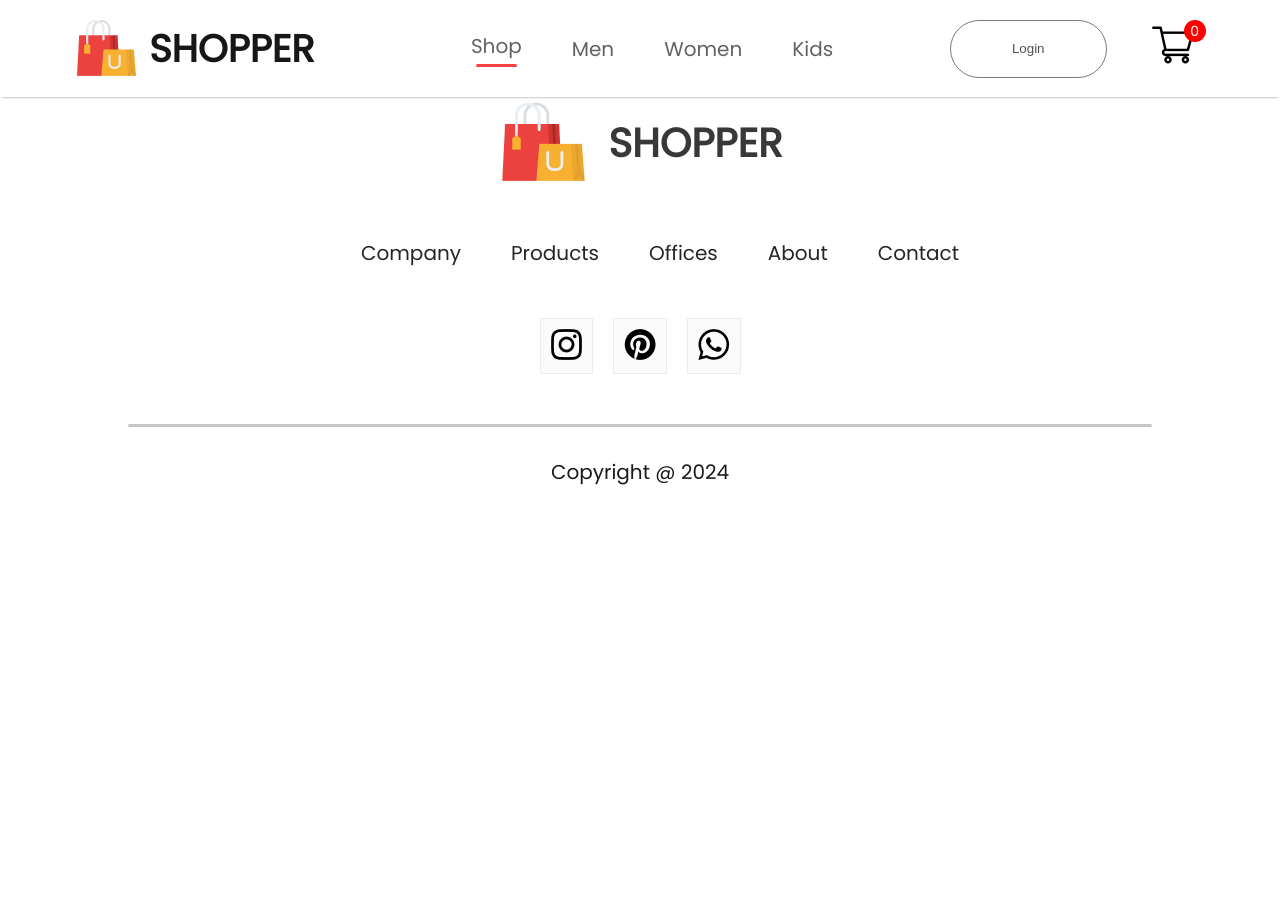
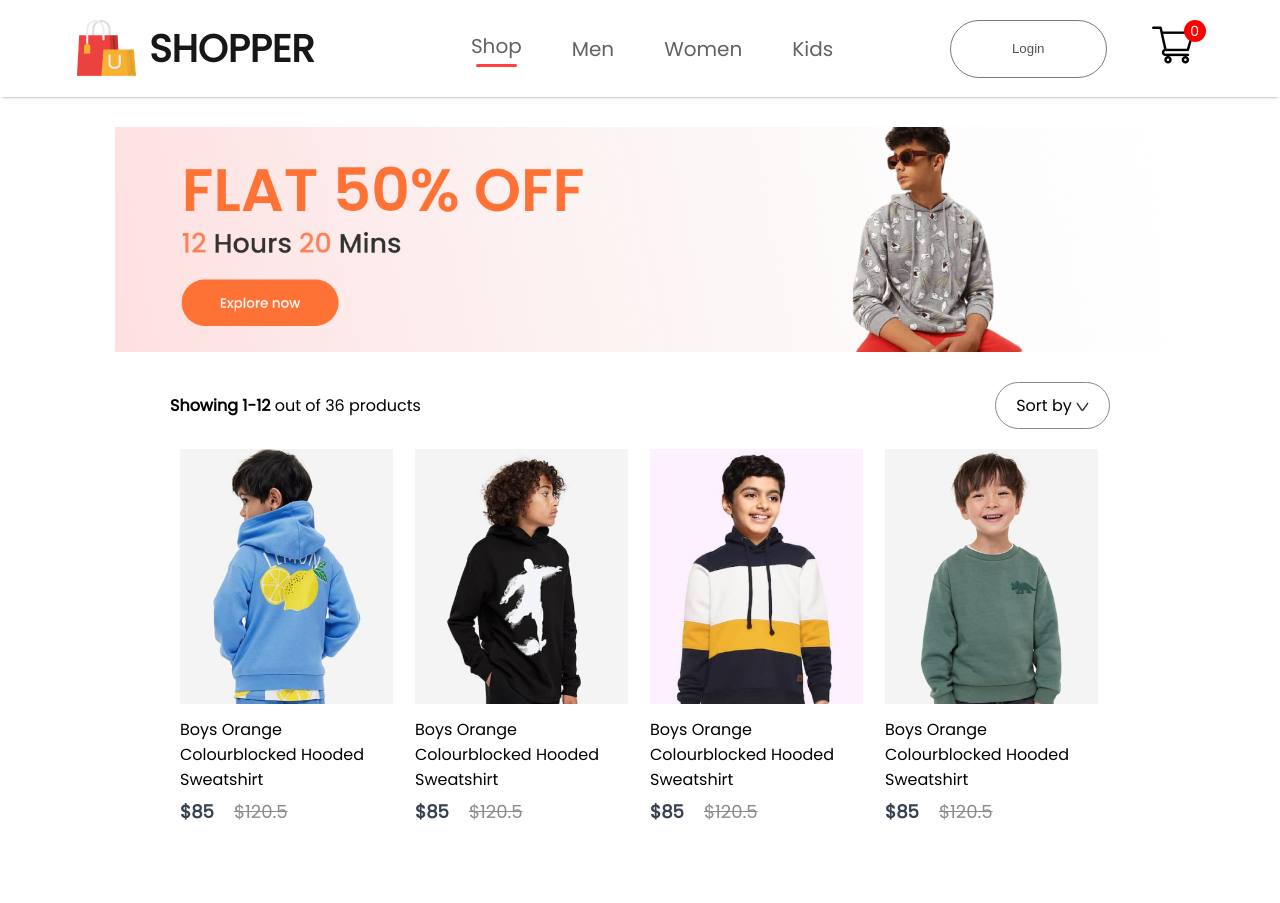
Before and after one commit to Samuel-Tobi/E-Commerce, a React (Create React App) app: page /kids in a window 1280 px wide. Shown: the top 903 px of the page. Before the commit the page ends 800 px from the top, so only its background shows below. Built offline with nearby package versions, Linux system fonts and the light colour scheme.

Commit message:
created shopcategory component and added banner as prop to each

```diff
--- a/src/App.js
+++ b/src/App.js
@@ -7,6 +7,9 @@ import Product from "./pages/Product";
 import Shop from "./pages/Shop";
 import ShopCategory from "./pages/ShopCategory";
 import Footer from "./components/footer/Footer";
+import men_banner from "./components/assets/banner_mens.png";
+import women_banner from "./components/assets/banner_women.png";
+import kids_banner from "./components/assets/banner_kids.png";
 
 function App() {
   return (
@@ -15,9 +18,18 @@ function App() {
         <Navbar />
         <Routes>
           <Route path="/" element={<Shop />} />
-          <Route path="/mens" element={<ShopCategory category="men" />} />
-          <Route path="/womens" element={<ShopCategory category="women" />} />
-          <Route path="/kids" element={<ShopCategory category="kids" />} />
+          <Route
+            path="/mens"
+            element={<ShopCategory banner={men_banner} category="men" />}
+          />
+          <Route
+            path="/womens"
+            element={<ShopCategory banner={women_banner} category="women" />}
+          />
+          <Route
+            path="/kids"
+            element={<ShopCategory banner={kids_banner} category="kid" />}
+          />
           <Route path="/product" element={<Product />}>
             <Route path=":productId" element={<Product />} />
           </Route>
--- /dev/null
+++ b/src/pages/CSS/shopCategory.css
@@ -0,0 +1,35 @@
+.shopCategory-banner {
+  display: block;
+  margin: 30px auto;
+  width: 82%;
+}
+.shopCategory-indexSort {
+  display: flex;
+  margin: 0px 170px;
+  justify-content: space-between;
+  align-items: center;
+}
+.shopCategory-sort {
+  padding: 10px 20px;
+  border-radius: 40px;
+  border: 1px solid #888;
+}
+.shopCategory-indexSort p span {
+  font-weight: 600;
+}
+.shopCategory-Products {
+  margin: 20px 170px;
+  display: grid;
+  grid-template-columns: 1fr 1fr 1fr 1fr;
+  row-gap: 80px;
+}
+
+.shopCategory-Products img {
+  max-width: 100%;
+  height: auto;
+}
+
+.shopCategory-Products > * {
+  width: calc(95% - 10px);
+  margin: 0 10px;
+}
--- a/src/pages/ShopCategory.jsx
+++ b/src/pages/ShopCategory.jsx
@@ -1,7 +1,42 @@
-import React from "react";
+import React, { useContext } from "react";
+import dropdownIcon from "../components/assets/dropdown_icon.png";
+import Item from "../components/items/Item";
+import { ShopContext } from "../context/ShopContext";
+import "./CSS/shopCategory.css";
 
-function ShopCategory() {
-  return <div></div>;
+function ShopCategory(props) {
+  const { allProducts } = useContext(ShopContext);
+  return (
+    <div className="shopCategory">
+      <img className="shopCategory-banner" src={props.banner} alt="" />
+      <div className="shopCategory-indexSort">
+        <p>
+          <span>Showing 1-12</span> out of 36 products
+        </p>
+        <div className="shopCategory-sort">
+          Sort by <img src={dropdownIcon} alt="" />
+        </div>
+      </div>
+      <div className="shopCategory-Products">
+        {allProducts.map((item, i) => {
+          if (props.category === item.category) {
+            return (
+              <Item
+                key={i}
+                id={item.id}
+                name={item.name}
+                image={item.image}
+                newPrice={item.new_price}
+                oldPrice={item.old_price}
+              />
+            );
+          } else {
+            return null;
+          }
+        })}
+      </div>
+    </div>
+  );
 }
 
 export default ShopCategory;
```
